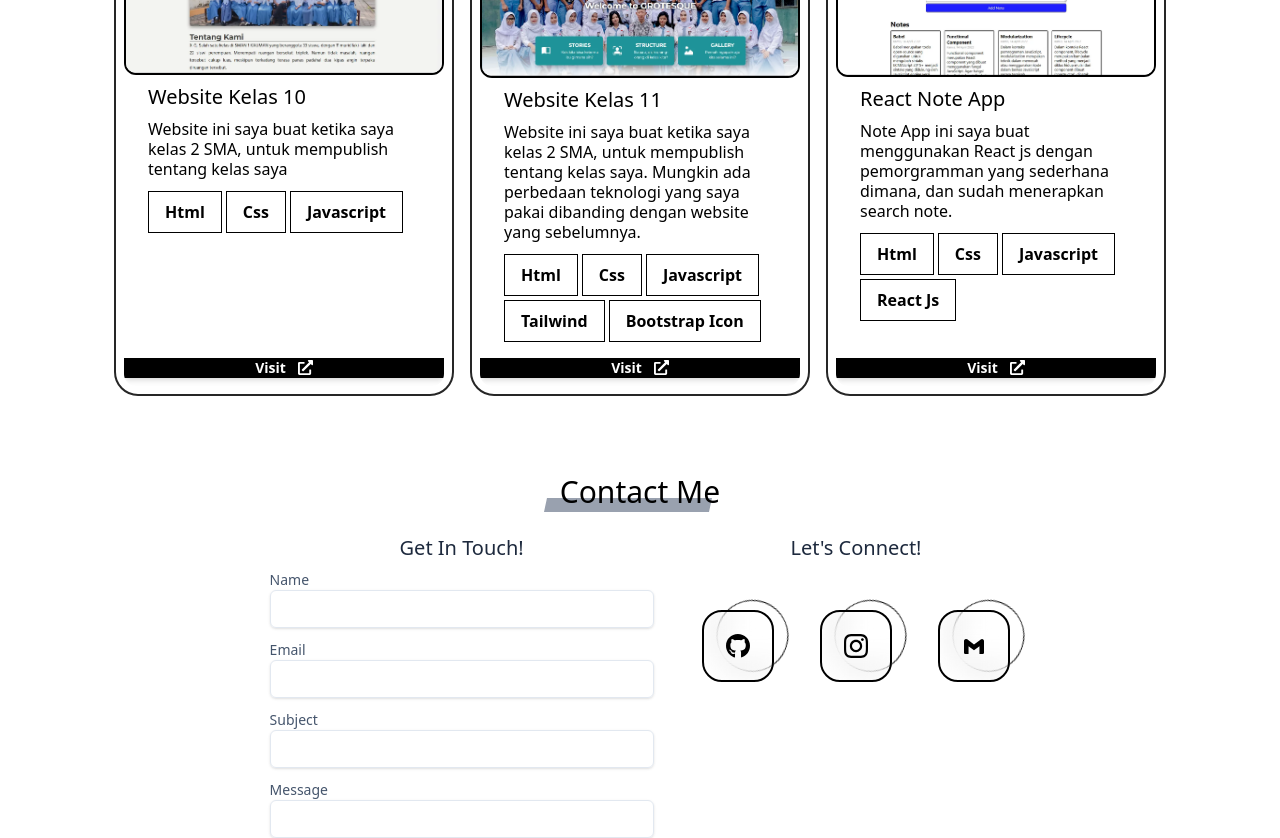
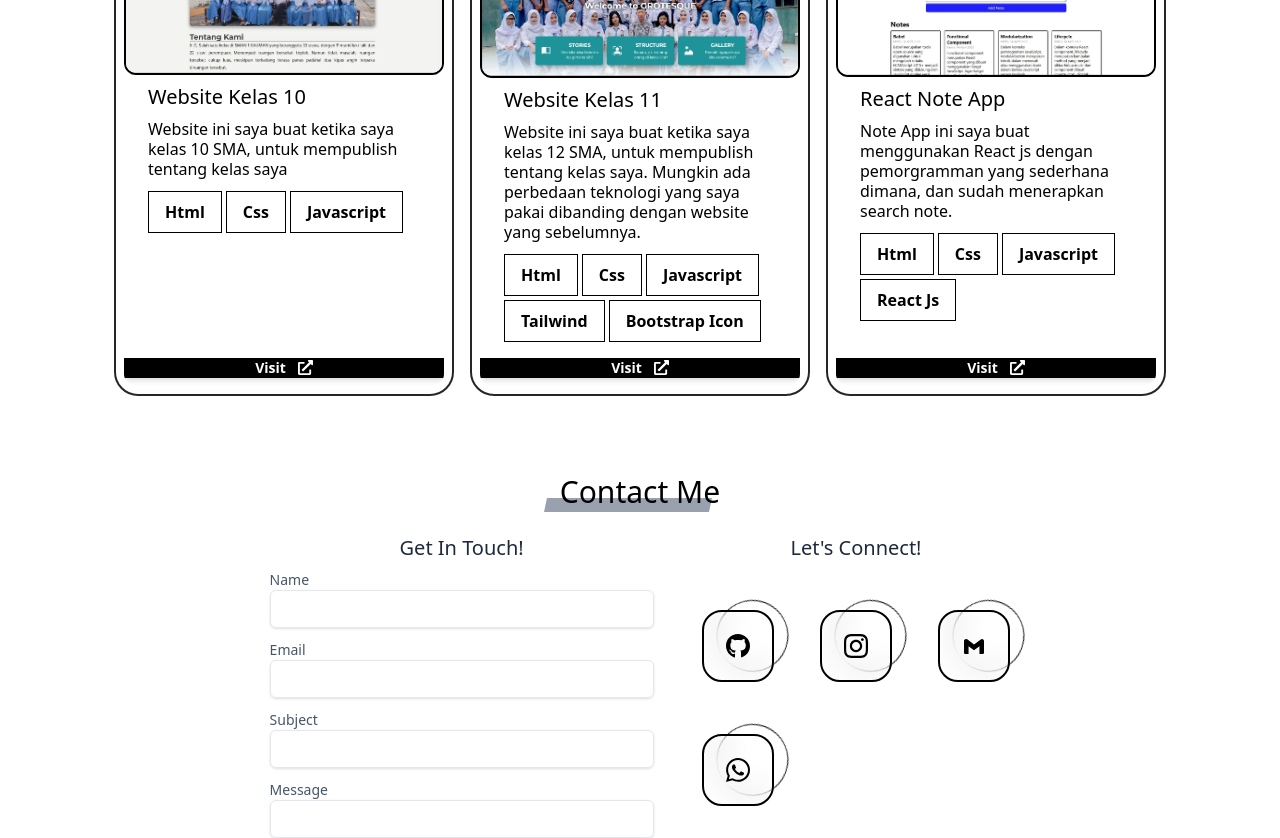
Before and after one commit to Danannme/MyPortofolio, a React (Vite) app: page / in a window 1280 px wide. Shown: the part 1280-2118 px from the top of the page. Built offline with nearby package versions, Linux system fonts and the light colour scheme.

Commit message:
menambahkan sosmed whatsapp dan fix sedikit text pada project dan sertif

```diff
--- a/src/Components/Portofolio.jsx
+++ b/src/Components/Portofolio.jsx
@@ -22,7 +22,7 @@ const Portofolio = () => {
                     imgSrc={"/img/project image/websiteKelas10.webp"}
                     title={"Website Kelas 10"}
                     desc={
-                        "Website ini saya buat ketika saya kelas 2 SMA, untuk mempublish tentang kelas saya"
+                        "Website ini saya buat ketika saya kelas 10 SMA, untuk mempublish tentang kelas saya"
                     }
                     techs={["Html", "Css", "Javascript"]}
                     linkTo={"https://profilex-gclass.pages.dev"}
@@ -32,7 +32,7 @@ const Portofolio = () => {
                     imgSrc={"/img/project image/websiteKelas11.webp"}
                     title={"Website Kelas 11"}
                     desc={
-                        "Website ini saya buat ketika saya kelas 2 SMA, untuk mempublish tentang kelas saya. Mungkin ada perbedaan teknologi yang saya pakai dibanding dengan website yang sebelumnya."
+                        "Website ini saya buat ketika saya kelas 12 SMA, untuk mempublish tentang kelas saya. Mungkin ada perbedaan teknologi yang saya pakai dibanding dengan website yang sebelumnya."
                     }
                     techs={[
                         "Html",
@@ -64,7 +64,7 @@ const Portofolio = () => {
                     imgSrc={"/img/project image/sertifikatReact.webp"}
                     title={"Sertifikat React Js"}
                     desc={
-                        "Sertifikat ini saya dapatkan setelah penyelesaikan pelatihan React Js di Dicoding."
+                        "Sertifikat ini saya dapatkan pada 11 Desember 2024 setelah penyelesaikan pelatihan React Js di Dicoding."
                     }
                     techs={[]}
                     linkTo={
--- a/src/Components/SosmedContact.jsx
+++ b/src/Components/SosmedContact.jsx
@@ -3,6 +3,7 @@ import GlassIcons from "../Elements/GlassIcons";
 import { FaGithub } from "react-icons/fa";
 import { FaInstagram } from "react-icons/fa";
 import { BiLogoGmail } from "react-icons/bi";
+import { FaWhatsapp } from "react-icons/fa";
 
 export default function SosmedContact() {
     const items = [
@@ -22,8 +23,13 @@ export default function SosmedContact() {
             icon: <BiLogoGmail size={50} />,
             color: "white",
             label: "Gmail",
-            // url: "https://mail.google.com/mail/?view=cm&fs=1&to=noragamiaragotoyato92@gmail.com",
             url: "mailto:noragamiaragotoyato92@gmail.com",
+        },
+        {
+            icon: <FaWhatsapp size={50} />,
+            color: "white",
+            label: "Whatsapp",
+            url: "https://wa.me/6285156795615",
         },
     ];
 
```
